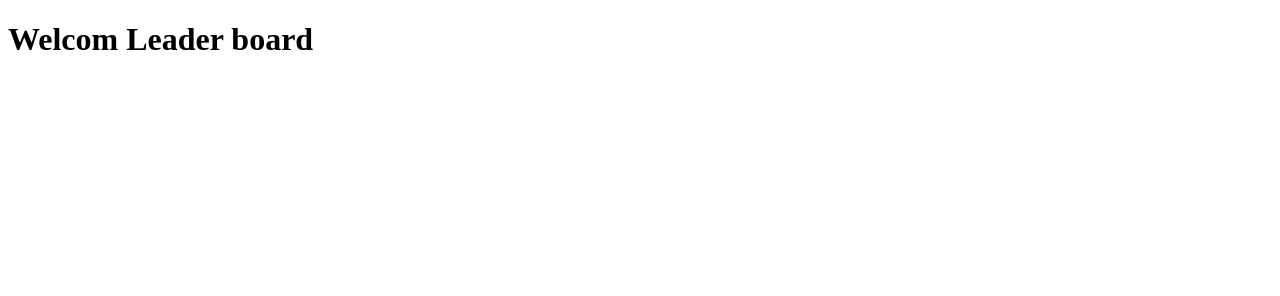
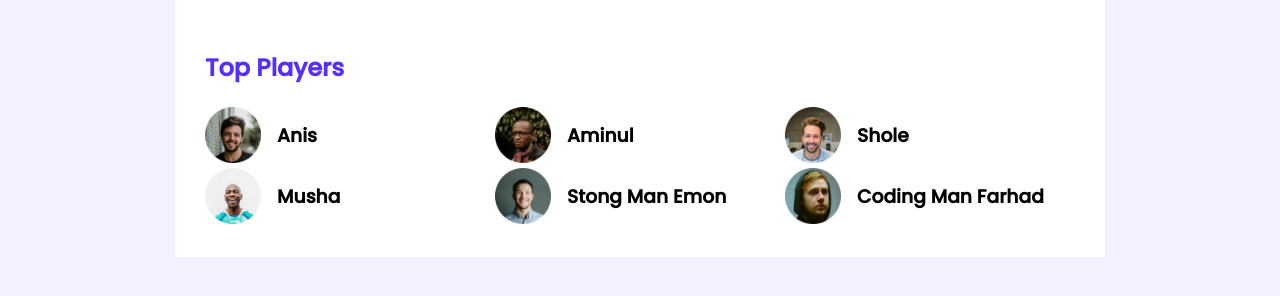
Before and after one commit to Farhadcode/leaderboard, a plain HTML site: page index.html in a window 1280 px wide. Drawn offline with Linux system fonts and the light colour scheme.

Commit message:
player name  addad

```diff
--- a/index.html
+++ b/index.html
@@ -5,8 +5,51 @@
     <meta http-equiv="X-UA-Compatible" content="IE=edge">
     <meta name="viewport" content="width=device-width, initial-scale=1.0">
     <title>Leader Board</title>
+    <link rel="stylesheet" href="styles/style.css">
 </head>
 <body>
-    <h1> Welcom Leader board</h1>
+   <!-- header start -->
+   <header>
+
+   </header>
+   <!-- header end -->
+
+
+   <!-- main contaient -->
+   <main>
+       <!-- Top Players and Top Blog -->
+        <section class="container">
+            <h2 class="section-title"> Top Players</h2>
+            <div class="top-players">
+                <div class="players">
+                    <div class="player">
+                        <img src="images/players/player-1.png" alt="">
+                        <h3 class="player-name" class="player-name">Anis</h3>
+                    </div>
+                    <div class="player">
+                        <img src="images/players/player-2.png" alt="">
+                        <h3 class="player-name" class="player-name">Aminul</h3>
+                    </div>
+                    <div class="player">
+                        <img src="images/players/player-3.png" alt="">
+                        <h3 class="player-name" class="player-name">Shole</h3>
+                    </div>
+                    <div class="player">
+                        <img src="images/players/player-4.png" alt="">
+                        <h3 class="player-name">Musha</h3>
+                    </div>
+                    <div class="player">
+                        <img src="images/players/player-5.png" alt="">
+                        <h3 class="player-name">Stong Man Emon</h3>
+                    </div>
+                    <div class="player">
+                        <img src="images/players/player-6.png" alt="">
+                        <h3 class="player-name">Coding Man Farhad</h3>
+                    </div>
+                </div>
+            </div>
+        </section>
+   </main>
+
 </body>
 </html>
--- /dev/null
+++ b/styles/style.css
@@ -0,0 +1,40 @@
+@import url("https://fonts.googleapis.com/css2?family=Poppins:wght@500&display=swap");
+/* common styles */
+body {
+  margin: 0;
+  padding: 0;
+  background-color: #f3f1ff;
+  font-family: "Poppins", sans-serif;
+}
+main {
+  display: flex;
+  justify-content: center;
+}
+
+.container {
+  background-color: #ffffff;
+  width: 870px;
+  padding: 30px;
+}
+
+/* top players style */
+.section-title {
+  color: #562eff;
+}
+.players {
+  display: grid;
+  grid-template-columns: repeat(3, 1fr);
+  /* grid-template-rows: 1fr 1fr 1fr; */
+}
+
+.player {
+  display: flex;
+  align-items: center;
+}
+.player img {
+  width: 56px;
+  height: 56px;
+}
+.player-name {
+  margin: 16px;
+}
```
